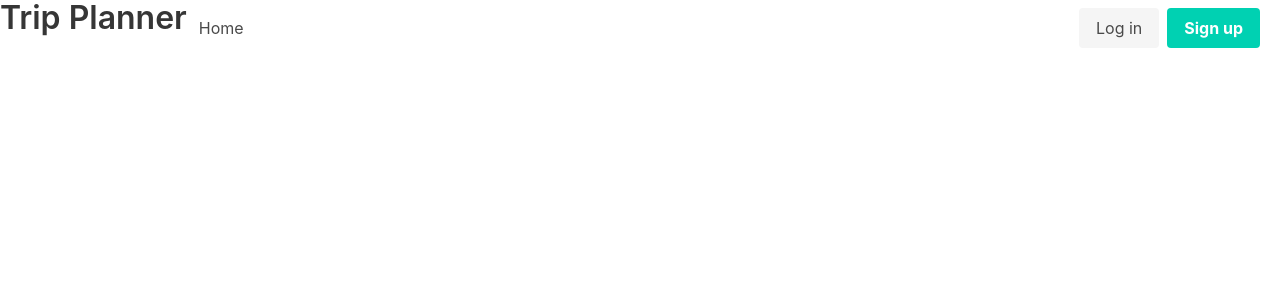
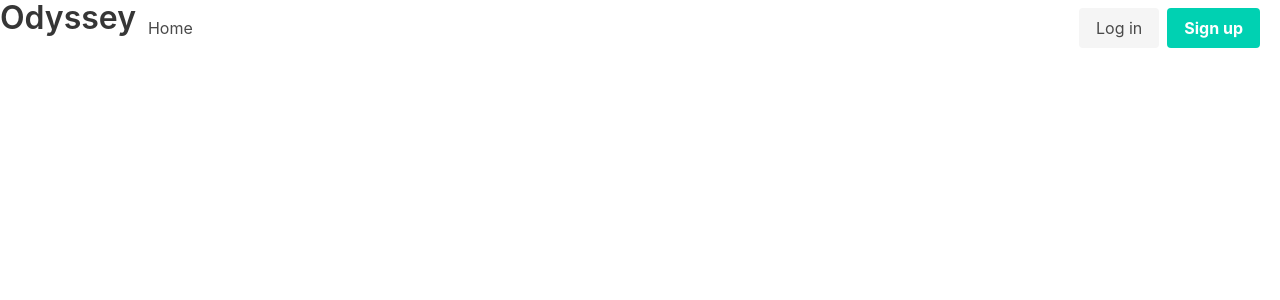
Before and after one commit to hill1635/trip-planner, a React (Create React App) app in the folder client/: page / in a window 1280 px wide. Shown: the top 300 px of the page. Built offline with nearby package versions, Linux system fonts and the light colour scheme.

Commit message:
Font Awesome CDN added.  Name change to Odyssey.

```diff
--- a/client/public/index.html
+++ b/client/public/index.html
@@ -9,6 +9,7 @@
       content="Web site created using create-react-app"
     />
     <meta name="viewport" content="width=device-width, initial-scale=1">
+    <link rel="stylesheet" href="https://use.fontawesome.com/releases/v5.15.3/css/all.css" integrity="sha384-SZXxX4whJ79/gErwcOYf+zWLeJdY/qpuqC4cAa9rOGUstPomtqpuNWT9wdPEn2fk" crossorigin="anonymous">
     <!--
       manifest.json provides metadata used when your web app is installed on a
       user's mobile device or desktop. See https://developers.google.com/web/fundamentals/web-app-manifest/
@@ -23,7 +24,7 @@
       work correctly both with client-side routing and a non-root public URL.
       Learn how to configure a non-root public URL by running `npm run build`.
     -->
-    <title>React App</title>
+    <title>Odyssey</title>
   </head>
   <body>
     <noscript>You need to enable JavaScript to run this app.</noscript>
--- a/client/src/components/Navbar/index.js
+++ b/client/src/components/Navbar/index.js
@@ -8,7 +8,7 @@ function Navbar() {
     <nav className="navbar" role="navigation" aria-label="main navigation">
       <div className="navbar-brand">
         <span>
-          <h1 className="title">Trip Planner</h1>
+          <h1 className="title">Odyssey</h1>
         </span>
 
         <a
```
